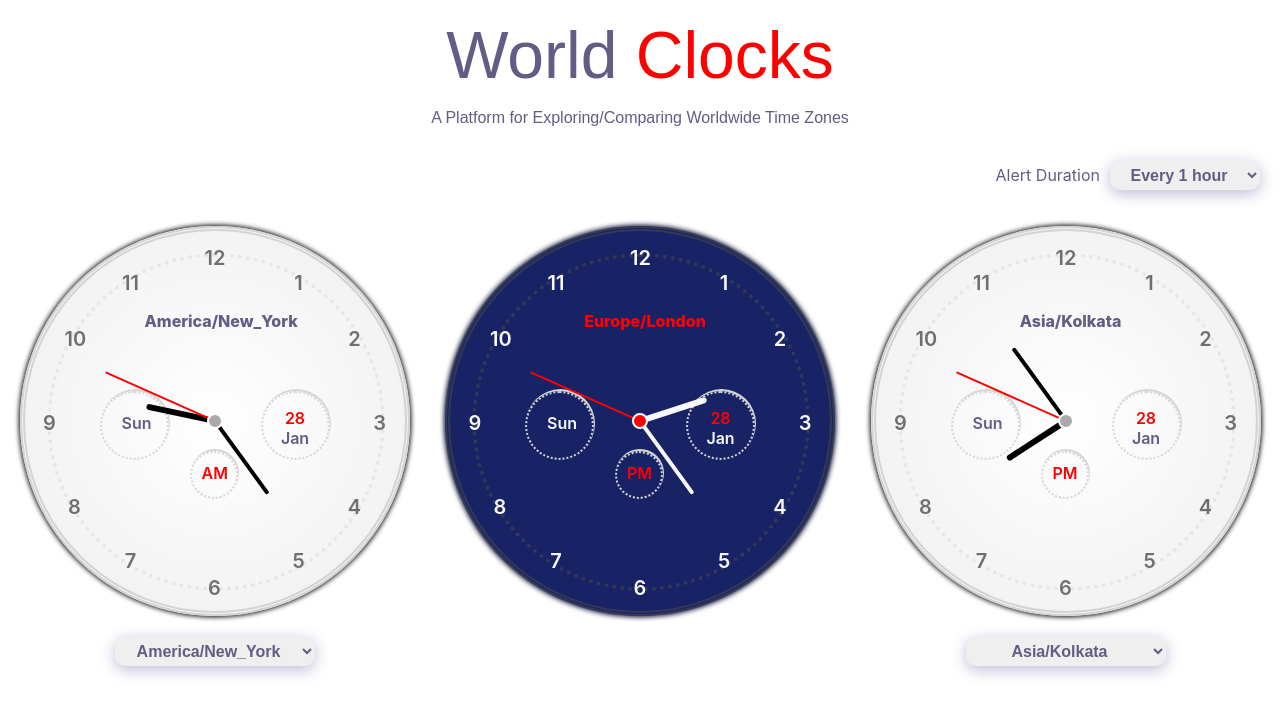
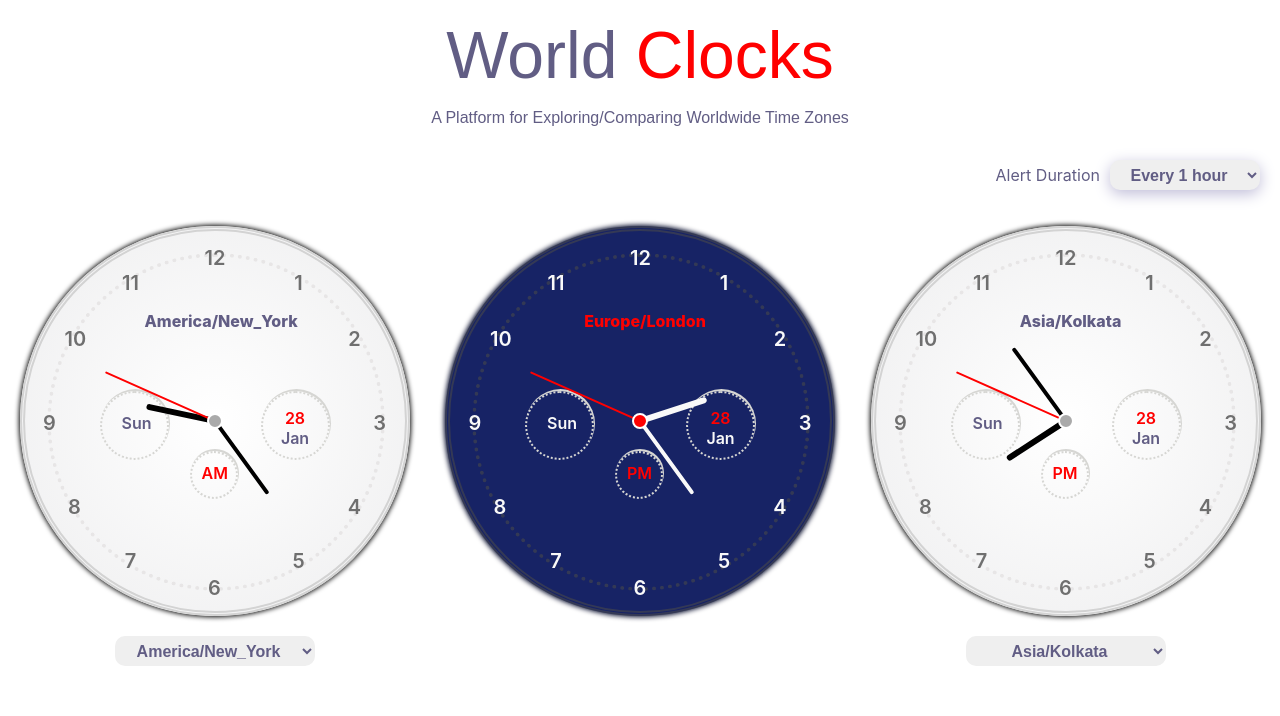
Before and after one commit to rrana011993/world_clocks, a React (Create React App) app: page / in a window 1280 px wide. Shown: the top 716 px of the page. Built offline with nearby package versions, Linux system fonts and the light colour scheme; the HTML template or start-up script is replaced by a standard one.

Commit message:
Update ClockContainer.css

```diff
--- a/src/components/clockContainer/ClockContainer.css
+++ b/src/components/clockContainer/ClockContainer.css
@@ -16,5 +16,5 @@
     font-weight: 600;
     font-size: medium;
     color: #615d84;
-    box-shadow: 0 4px 15px #BFBCD8;
+/*     box-shadow: 0 4px 15px #BFBCD8; */
 }
```
